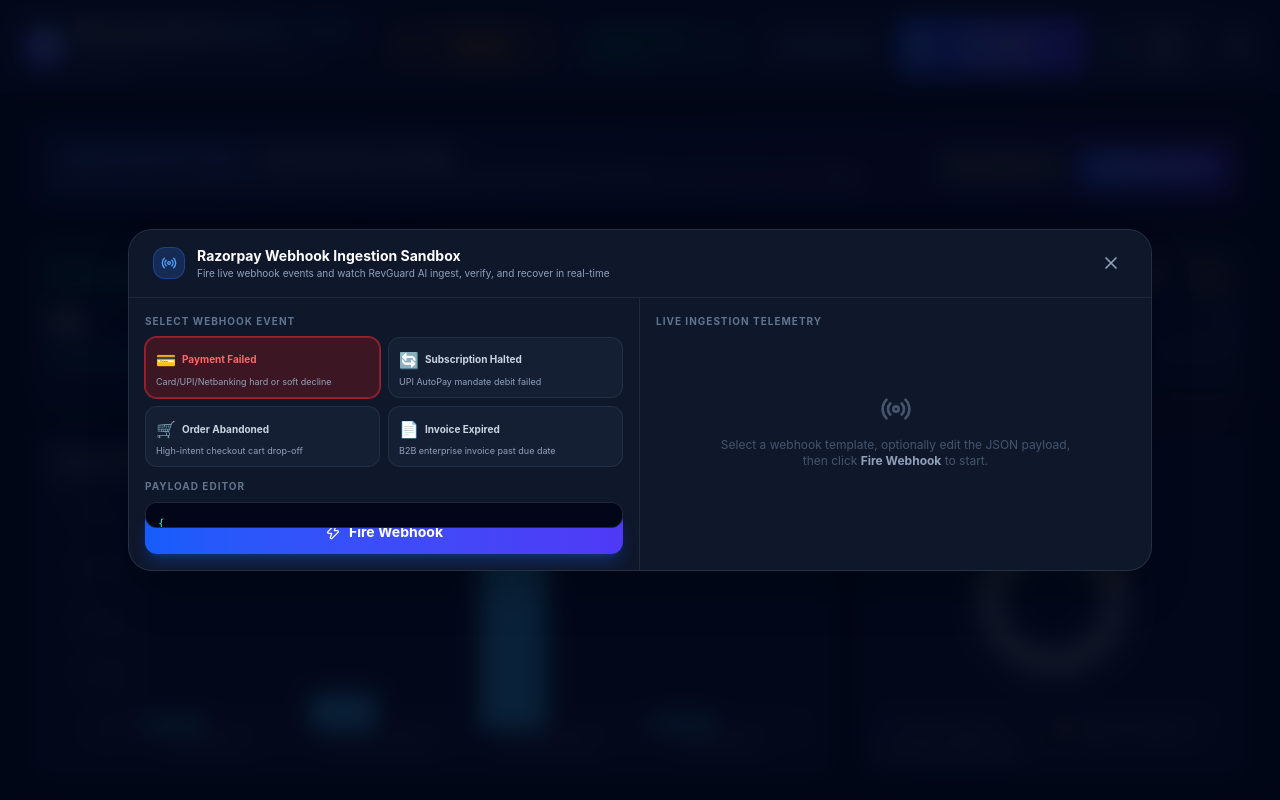
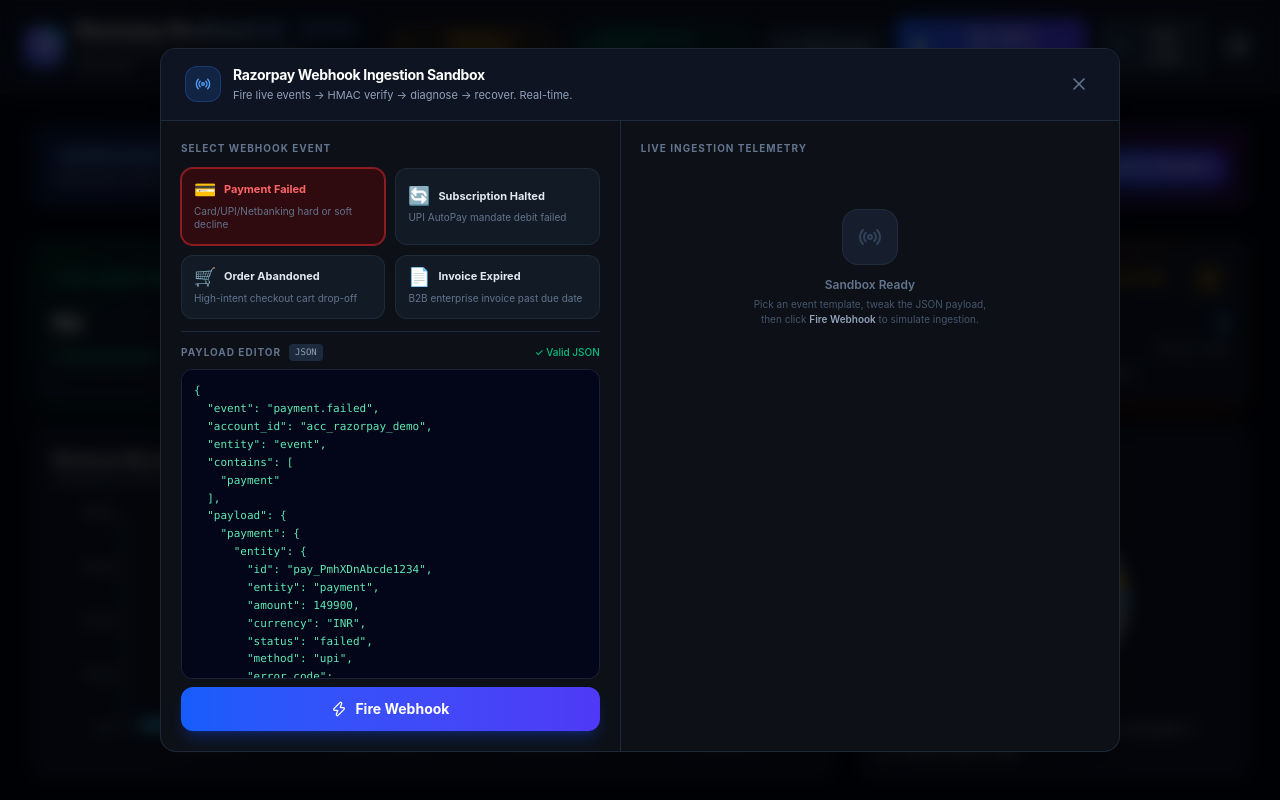
Before and after one commit to Arpitm544/Ai_-Revenue_recover, a React (Vite) app: page / in a window 1280 px wide. Both pictures are taken after a click on the button "Webhooks". Shown: the top 800 px of the page. Built offline with nearby package versions, Linux system fonts and the light colour scheme.

Commit message:
fix: redesign Webhook Sandbox modal layout — proper JSON editor height, two-panel layout, polished telemetry

```diff
--- a/src/components/WebhookSandboxModal.tsx
+++ b/src/components/WebhookSandboxModal.tsx
@@ -11,52 +11,52 @@ interface WebhookSandboxModalProps {
   onInjectCase: (newCase: RecoveryCase) => void;
 }
 
-const COLOR_MAP: Record<string, { badge: string; ring: string; text: string; glow: string }> = {
-  red:    { badge: 'bg-red-900/40 border-red-500/40 text-red-300',     ring: 'ring-red-500/60',    text: 'text-red-400',    glow: 'shadow-red-500/20' },
-  amber:  { badge: 'bg-amber-900/40 border-amber-500/40 text-amber-300', ring: 'ring-amber-500/60', text: 'text-amber-400',  glow: 'shadow-amber-500/20' },
-  orange: { badge: 'bg-orange-900/40 border-orange-500/40 text-orange-300', ring: 'ring-orange-500/60', text: 'text-orange-400', glow: 'shadow-orange-500/20' },
-  purple: { badge: 'bg-purple-900/40 border-purple-500/40 text-purple-300', ring: 'ring-purple-500/60', text: 'text-purple-400', glow: 'shadow-purple-500/20' },
+const COLOR_MAP: Record<string, { badge: string; ring: string; text: string; dot: string }> = {
+  red:    { badge: 'bg-red-950/60 border-red-500/50 text-red-200',       ring: 'ring-red-500/50',    text: 'text-red-400',    dot: 'bg-red-400' },
+  amber:  { badge: 'bg-amber-950/60 border-amber-500/50 text-amber-200', ring: 'ring-amber-500/50',  text: 'text-amber-400',  dot: 'bg-amber-400' },
+  orange: { badge: 'bg-orange-950/60 border-orange-500/50 text-orange-200', ring: 'ring-orange-500/50', text: 'text-orange-400', dot: 'bg-orange-400' },
+  purple: { badge: 'bg-purple-950/60 border-purple-500/50 text-purple-200', ring: 'ring-purple-500/50', text: 'text-purple-400', dot: 'bg-purple-400' },
 };
 
-function StepRow({ step, visible }: { step: WebhookStep; visible: boolean }) {
+const EVENT_COLORS: Record<string, string> = {
+  'payment.failed':      'bg-red-900/40 text-red-300 border-red-700/50',
+  'subscription.halted': 'bg-amber-900/40 text-amber-300 border-amber-700/50',
+  'order.abandoned':     'bg-orange-900/40 text-orange-300 border-orange-700/50',
+  'invoice.expired':     'bg-purple-900/40 text-purple-300 border-purple-700/50',
+};
+
+function StepRow({ step }: { step: WebhookStep }) {
   return (
-    <div className={`flex items-start gap-3 transition-all duration-300 ${visible ? 'opacity-100 translate-x-0' : 'opacity-0 -translate-x-4'}`}>
-      <div className={`mt-0.5 w-5 h-5 rounded-full flex items-center justify-center shrink-0 ${step.status === 'OK' ? 'bg-emerald-500/20 border border-emerald-500/60' : 'bg-red-500/20 border border-red-500/60'}`}>
+    <div className="flex items-start gap-3 animate-[fadeInLeft_0.3s_ease_forwards]">
+      <div className={`mt-0.5 w-5 h-5 rounded-full flex items-center justify-center shrink-0 border ${step.status === 'OK' ? 'bg-emerald-500/20 border-emerald-500/60' : 'bg-red-500/20 border-red-500/60'}`}>
         {step.status === 'OK'
           ? <CheckCircle2 className="w-3 h-3 text-emerald-400" />
           : <AlertTriangle className="w-3 h-3 text-red-400" />}
       </div>
       <div className="flex-1 min-w-0">
         <div className="flex items-center justify-between gap-2">
-          <span className="text-xs font-semibold text-white">{step.label}</span>
-          <span className="text-[10px] text-slate-500 shrink-0">{step.durationMs}ms</span>
+          <span className="text-xs font-semibold text-slate-100">{step.label}</span>
+          <span className="text-[10px] text-slate-500 font-mono shrink-0">{step.durationMs}ms</span>
         </div>
-        <p className="text-[10px] text-slate-400 font-mono truncate">{step.detail}</p>
+        <p className="text-[10px] text-slate-400 font-mono truncate mt-0.5">{step.detail}</p>
       </div>
     </div>
   );
 }
 
 function LogBadge({ log }: { log: WebhookIngestionLog }) {
-  const eventColors: Record<string, string> = {
-    'payment.failed':      'bg-red-900/40 text-red-300 border-red-700/40',
-    'subscription.halted': 'bg-amber-900/40 text-amber-300 border-amber-700/40',
-    'order.abandoned':     'bg-orange-900/40 text-orange-300 border-orange-700/40',
-    'invoice.expired':     'bg-purple-900/40 text-purple-300 border-purple-700/40',
-  };
   return (
-    <div className="p-3 bg-slate-800/60 border border-slate-700/50 rounded-xl space-y-1.5">
-      <div className="flex items-center justify-between">
-        <span className={`text-[10px] font-bold px-2 py-0.5 rounded-md border ${eventColors[log.event] ?? 'bg-slate-700 text-slate-300'}`}>
+    <div className="p-3 bg-slate-800/50 border border-slate-700/40 rounded-xl space-y-1.5 hover:bg-slate-800 transition-colors">
+      <div className="flex items-center justify-between gap-2">
+        <span className={`text-[9px] font-bold px-2 py-0.5 rounded-full border ${EVENT_COLORS[log.event] ?? 'bg-slate-700 text-slate-300'}`}>
           {log.event}
         </span>
-        <span className="text-[10px] text-slate-500 font-mono">{log.processingMs}ms</span>
+        <span className="text-[10px] text-emerald-400 font-bold">₹{log.amountINR.toLocaleString('en-IN')}</span>
       </div>
       <div className="flex items-center justify-between">
         <span className="text-xs text-white font-medium truncate">{log.parsedCustomerName}</span>
-        <span className="text-xs text-emerald-400 font-bold shrink-0">₹{log.amountINR.toLocaleString('en-IN')}</span>
+        <span className="text-[10px] text-slate-500 font-mono">{log.processingMs}ms</span>
       </div>
-      <p className="text-[10px] text-slate-400 font-mono">{log.eventId}</p>
     </div>
   );
 }
@@ -88,6 +88,8 @@ export const WebhookSandboxModal: React.FC<WebhookSandboxModalProps> = ({
     setParseError('');
     setActiveLog(null);
     setVisibleSteps(0);
+    if (stepsInterval.current) clearInterval(stepsInterval.current);
+    setIsFiring(false);
   };
 
   const handlePayloadChange = (val: string) => {
@@ -96,7 +98,7 @@ export const WebhookSandboxModal: React.FC<WebhookSandboxModalProps> = ({
       JSON.parse(val);
       setParseError('');
     } catch {
-      setParseError('Invalid JSON — please fix before firing');
+      setParseError('Invalid JSON');
     }
   };
 
@@ -119,166 +121,192 @@ export const WebhookSandboxModal: React.FC<WebhookSandboxModalProps> = ({
         setLogs(webhookService.getLogs());
         onInjectCase(recoveryCase);
       }
-    }, 280);
+    }, 300);
   };
 
   if (!isOpen) return null;
 
+  const c = COLOR_MAP[selectedTemplate.color] ?? COLOR_MAP['red'];
+
   return (
-    <div className="fixed inset-0 z-50 flex items-center justify-center p-4 bg-slate-950/85 backdrop-blur-md">
-      <div className="relative w-full max-w-5xl bg-slate-900 border border-slate-700/60 rounded-3xl shadow-2xl flex flex-col overflow-hidden max-h-[92vh]">
-        {/* Header */}
-        <div className="flex items-center justify-between px-6 py-4 border-b border-slate-800 bg-slate-900/80 shrink-0">
+    <div className="fixed inset-0 z-50 flex items-center justify-center p-4 bg-black/75 backdrop-blur-sm">
+      <div
+        className="relative w-full bg-[#0d1117] border border-slate-700/50 rounded-2xl shadow-2xl overflow-hidden"
+        style={{ maxWidth: '960px', height: '88vh', display: 'flex', flexDirection: 'column' }}
+      >
+        {/* ── Header ── */}
+        <div className="flex items-center justify-between px-6 py-4 border-b border-slate-800 shrink-0 bg-slate-900/60">
           <div className="flex items-center gap-3">
-            <div className="w-8 h-8 rounded-xl bg-blue-500/20 border border-blue-500/30 flex items-center justify-center">
+            <div className="w-9 h-9 rounded-xl bg-blue-500/15 border border-blue-500/25 flex items-center justify-center">
               <Radio className="w-4 h-4 text-blue-400" />
             </div>
             <div>
-              <h2 className="text-sm font-bold text-white">Razorpay Webhook Ingestion Sandbox</h2>
-              <p className="text-[10px] text-slate-400">Fire live webhook events and watch RevGuard AI ingest, verify, and recover in real-time</p>
+              <h2 className="text-sm font-bold text-white tracking-tight">Razorpay Webhook Ingestion Sandbox</h2>
+              <p className="text-[11px] text-slate-400 mt-0.5">Fire live events → HMAC verify → diagnose → recover. Real-time.</p>
             </div>
           </div>
-          <button onClick={onClose} className="p-1.5 text-slate-400 hover:text-white hover:bg-slate-800 rounded-lg transition-all cursor-pointer">
+          <button onClick={onClose} className="p-1.5 text-slate-500 hover:text-white hover:bg-slate-800 rounded-lg transition-all cursor-pointer">
             <X className="w-5 h-5" />
           </button>
         </div>
 
-        {/* Body */}
+        {/* ── Body (two columns) ── */}
         <div className="flex flex-1 overflow-hidden min-h-0">
-          {/* Left: Template Picker + JSON Editor */}
-          <div className="w-1/2 flex flex-col border-r border-slate-800 overflow-hidden">
-            {/* Event Templates */}
-            <div className="px-4 pt-4 pb-3 space-y-2 shrink-0">
-              <p className="text-[10px] font-bold uppercase tracking-widest text-slate-500">Select Webhook Event</p>
-              <div className="grid grid-cols-2 gap-2">
+
+          {/* ── LEFT PANEL ── */}
+          <div className="flex flex-col border-r border-slate-800" style={{ width: '48%' }}>
+
+            {/* Event Template Picker */}
+            <div className="px-5 pt-5 pb-3 shrink-0">
+              <p className="text-[10px] font-bold uppercase tracking-widest text-slate-500 mb-3">Select Webhook Event</p>
+              <div className="grid grid-cols-2 gap-2.5">
                 {templates.map((t) => {
-                  const c = COLOR_MAP[t.color] ?? COLOR_MAP['red'];
+                  const tc = COLOR_MAP[t.color] ?? COLOR_MAP['red'];
                   const active = selectedTemplate.event === t.event;
                   return (
                     <button
                       key={t.event}
                       onClick={() => handleSelectTemplate(t)}
-                      className={`p-2.5 rounded-xl border text-left transition-all cursor-pointer ${active ? `${c.badge} ring-1 ${c.ring}` : 'bg-slate-800/50 border-slate-700/50 hover:bg-slate-800'}`}
+                      className={`p-3 rounded-xl border text-left transition-all duration-150 cursor-pointer ${
+                        active
+                          ? `${tc.badge} ring-1 ${tc.ring}`
+                          : 'bg-slate-800/40 border-slate-700/40 hover:bg-slate-800 hover:border-slate-600/60'
+                      }`}
                     >
-                      <div className="flex items-center gap-1.5 mb-1">
-                        <span className="text-base">{t.icon}</span>
-                        <span className={`text-[10px] font-bold ${active ? c.text : 'text-slate-300'}`}>{t.label}</span>
+                      <div className="flex items-center gap-2 mb-1.5">
+                        <span className="text-lg leading-none">{t.icon}</span>
+                        <span className={`text-[11px] font-bold leading-tight ${active ? tc.text : 'text-slate-200'}`}>{t.label}</span>
                       </div>
-                      <p className="text-[9px] text-slate-400 leading-tight">{t.description}</p>
+                      <p className="text-[10px] text-slate-500 leading-snug">{t.description}</p>
                     </button>
                   );
                 })}
               </div>
             </div>
 
-            {/* JSON Editor */}
-            <div className="flex-1 px-4 pb-4 flex flex-col min-h-0 space-y-2">
-              <div className="flex items-center justify-between">
+            {/* Divider */}
+            <div className="mx-5 border-t border-slate-800 shrink-0" />
+
+            {/* Payload Editor — fills remaining height */}
+            <div className="flex flex-col flex-1 px-5 pt-3 pb-5 min-h-0 gap-2">
+              <div className="flex items-center justify-between shrink-0">
+                <div className="flex items-center gap-2">
                   <p className="text-[10px] font-bold uppercase tracking-widest text-slate-500">Payload Editor</p>
-                {parseError && (
-                  <span className="text-[10px] text-red-400 font-medium">{parseError}</span>
-                )}
+                  <span className="text-[9px] px-1.5 py-0.5 rounded bg-slate-800 text-slate-400 font-mono">JSON</span>
                 </div>
-              <div className="flex-1 relative min-h-0">
+                {parseError
+                  ? <span className="text-[10px] text-red-400 font-medium flex items-center gap-1"><AlertTriangle className="w-3 h-3" />{parseError}</span>
+                  : <span className="text-[10px] text-emerald-500 font-medium">✓ Valid JSON</span>
+                }
+              </div>
+
+              {/* Textarea fills remaining space */}
               <textarea
-                  className="absolute inset-0 w-full h-full resize-none bg-slate-950 border border-slate-700/60 rounded-xl p-3 text-[11px] text-emerald-300 font-mono focus:outline-none focus:ring-1 focus:ring-blue-500/60 leading-relaxed"
+                className="flex-1 resize-none bg-slate-950 border border-slate-700/50 rounded-xl p-3 text-[11px] text-emerald-300 font-mono focus:outline-none focus:ring-1 focus:ring-blue-500/50 leading-relaxed min-h-0"
                 value={editedPayload}
                 onChange={(e) => handlePayloadChange(e.target.value)}
                 spellCheck={false}
               />
-              </div>
 
-              {/* Fire Button */}
+              {/* Fire Webhook Button */}
               <button
                 onClick={handleFireWebhook}
                 disabled={!!parseError || isFiring}
-                className={`w-full py-3 rounded-xl font-bold text-sm flex items-center justify-center gap-2 transition-all cursor-pointer
-                  ${parseError || isFiring
-                    ? 'bg-slate-700 text-slate-500 cursor-not-allowed'
-                    : 'bg-gradient-to-r from-blue-600 to-indigo-600 hover:from-blue-500 hover:to-indigo-500 text-white shadow-lg shadow-blue-600/30 hover:shadow-blue-500/40'
+                className={`shrink-0 w-full py-3 rounded-xl font-bold text-sm flex items-center justify-center gap-2 transition-all cursor-pointer ${
+                  parseError || isFiring
+                    ? 'bg-slate-800 text-slate-500 cursor-not-allowed border border-slate-700'
+                    : 'bg-gradient-to-r from-blue-600 to-indigo-600 hover:from-blue-500 hover:to-indigo-500 text-white shadow-lg shadow-blue-700/30'
                 }`}
               >
-                {isFiring ? (
-                  <><div className="w-4 h-4 border-2 border-white/30 border-t-white rounded-full animate-spin" /> Processing…</>
-                ) : (
-                  <><Zap className="w-4 h-4" /> Fire Webhook</>
-                )}
+                {isFiring
+                  ? <><div className="w-4 h-4 border-2 border-white/30 border-t-white rounded-full animate-spin" /> Ingesting…</>
+                  : <><Zap className="w-4 h-4" /> Fire Webhook</>
+                }
               </button>
             </div>
           </div>
 
-          {/* Right: Telemetry + Logs */}
-          <div className="w-1/2 flex flex-col overflow-hidden">
-            {/* Live Telemetry Panel */}
-            <div className="flex-1 px-4 pt-4 overflow-y-auto min-h-0 space-y-4">
-              <p className="text-[10px] font-bold uppercase tracking-widest text-slate-500 shrink-0">Live Ingestion Telemetry</p>
+          {/* ── RIGHT PANEL ── */}
+          <div className="flex flex-col flex-1 overflow-hidden min-h-0">
 
-              {/* Steps */}
+            {/* Telemetry area — scrollable */}
+            <div className="flex-1 overflow-y-auto px-5 pt-5 pb-3 space-y-4 min-h-0">
+              <div className="flex items-center justify-between shrink-0">
+                <p className="text-[10px] font-bold uppercase tracking-widest text-slate-500">Live Ingestion Telemetry</p>
+                {isFiring && (
+                  <span className="text-[10px] text-blue-400 font-semibold animate-pulse flex items-center gap-1">
+                    <div className="w-1.5 h-1.5 rounded-full bg-blue-400 animate-ping" /> Processing
+                  </span>
+                )}
+              </div>
+
+              {/* Active Steps Panel */}
               {(isFiring || activeLog) && (
-                <div className="bg-slate-950/60 border border-slate-800 rounded-2xl p-4 space-y-3">
-                  <div className="flex items-center gap-2 mb-1">
-                    <div className={`w-2 h-2 rounded-full ${isFiring ? 'bg-blue-400 animate-pulse' : 'bg-emerald-400'}`} />
+                <div className="bg-slate-950/70 border border-slate-700/40 rounded-xl p-4 space-y-3">
+                  <div className="flex items-center gap-2">
+                    <div className={`w-2 h-2 rounded-full shrink-0 ${isFiring ? 'bg-blue-400 animate-pulse' : 'bg-emerald-400'}`} />
                     <span className="text-[10px] font-bold text-slate-300 uppercase tracking-widest">
                       {isFiring ? 'Ingesting…' : `Completed in ${activeLog?.processingMs}ms`}
                     </span>
                   </div>
                   <div className="space-y-3">
                     {(activeLog?.steps ?? []).slice(0, visibleSteps).map((step) => (
-                      <StepRow key={step.step} step={step} visible={true} />
+                      <StepRow key={step.step} step={step} />
                     ))}
                   </div>
                 </div>
               )}
 
-              {/* Success Summary */}
+              {/* Success Summary Card */}
               {activeLog && !isFiring && (
-                <div className="bg-emerald-900/20 border border-emerald-500/30 rounded-2xl p-4 space-y-3">
+                <div className="bg-emerald-950/30 border border-emerald-500/25 rounded-xl p-4 space-y-3">
                   <div className="flex items-center gap-2">
-                    <CheckCircle2 className="w-4 h-4 text-emerald-400" />
+                    <CheckCircle2 className="w-4 h-4 text-emerald-400 shrink-0" />
                     <span className="text-xs font-bold text-emerald-300">Case Injected into Recovery Ledger</span>
                   </div>
-                  <div className="grid grid-cols-2 gap-2 text-[10px]">
-                    <div className="space-y-0.5">
-                      <p className="text-slate-500 uppercase tracking-wider">Customer</p>
-                      <p className="text-white font-semibold">{activeLog.parsedCustomerName}</p>
+                  <div className="grid grid-cols-2 gap-x-4 gap-y-2.5 text-[11px]">
+                    {[
+                      { label: 'Customer', value: activeLog.parsedCustomerName, cls: 'text-white font-semibold' },
+                      { label: 'Amount at Risk', value: `₹${activeLog.amountINR.toLocaleString('en-IN')}`, cls: 'text-emerald-400 font-bold' },
+                      { label: 'Risk Vector', value: activeLog.diagnosedVector, cls: 'text-white' },
+                      { label: 'Intervention', value: activeLog.interventionType, cls: 'text-blue-400' },
+                      { label: 'Event ID', value: activeLog.eventId, cls: 'text-slate-400 font-mono text-[10px]' },
+                      { label: 'HMAC Sig', value: activeLog.signatureValid ? '✓ Verified' : '✗ Invalid', cls: activeLog.signatureValid ? 'text-emerald-400' : 'text-red-400' },
+                    ].map(({ label, value, cls }) => (
+                      <div key={label} className="space-y-0.5">
+                        <p className="text-[9px] uppercase tracking-wider text-slate-600">{label}</p>
+                        <p className={`truncate ${cls}`}>{value}</p>
                       </div>
-                    <div className="space-y-0.5">
-                      <p className="text-slate-500 uppercase tracking-wider">Amount at Risk</p>
-                      <p className="text-emerald-400 font-bold">₹{activeLog.amountINR.toLocaleString('en-IN')}</p>
+                    ))}
                   </div>
-                    <div className="space-y-0.5">
-                      <p className="text-slate-500 uppercase tracking-wider">Vector</p>
-                      <p className="text-white font-semibold">{activeLog.diagnosedVector}</p>
-                    </div>
-                    <div className="space-y-0.5">
-                      <p className="text-slate-500 uppercase tracking-wider">Intervention</p>
-                      <p className="text-blue-400 font-semibold">{activeLog.interventionType}</p>
-                    </div>
-                    <div className="col-span-2 space-y-0.5">
-                      <p className="text-slate-500 uppercase tracking-wider">HMAC Signature</p>
-                      <p className="text-slate-300 font-mono text-[9px] truncate">{activeLog.signatureValid ? '✓ Valid' : '✗ Invalid'}</p>
-                    </div>
-                  </div>
-                  <div className="flex items-center gap-1.5 pt-1">
-                    <Shield className="w-3 h-3 text-blue-400" />
-                    <span className="text-[10px] text-blue-300">RBI/DPDP Compliance: Cleared</span>
+                  <div className="flex items-center gap-1.5 pt-1 border-t border-emerald-500/10">
+                    <Shield className="w-3 h-3 text-blue-400 shrink-0" />
+                    <span className="text-[10px] text-blue-300">RBI/DPDP Compliance Cleared · DND respected · Touchpoints within limits</span>
                   </div>
                 </div>
               )}
 
+              {/* Empty state */}
               {!isFiring && !activeLog && (
-                <div className="flex flex-col items-center justify-center py-12 space-y-3 text-slate-600">
-                  <Radio className="w-8 h-8" />
-                  <p className="text-xs text-center">Select a webhook template, optionally edit the JSON payload,<br />then click <strong className="text-slate-400">Fire Webhook</strong> to start.</p>
+                <div className="flex flex-col items-center justify-center h-48 space-y-3 text-slate-700">
+                  <div className="w-14 h-14 rounded-2xl bg-slate-800/60 border border-slate-700/40 flex items-center justify-center">
+                    <Radio className="w-6 h-6" />
+                  </div>
+                  <div className="text-center space-y-1">
+                    <p className="text-xs font-semibold text-slate-500">Sandbox Ready</p>
+                    <p className="text-[10px] text-slate-600 max-w-xs">Pick an event template, tweak the JSON payload,<br /> then click <span className="text-slate-400 font-semibold">Fire Webhook</span> to simulate ingestion.</p>
+                  </div>
                 </div>
               )}
             </div>
 
-            {/* Ingestion History Log */}
+            {/* Ingestion History — fixed at bottom */}
             {logs.length > 0 && (
-              <div className="px-4 pb-4 border-t border-slate-800 pt-3 shrink-0">
-                <p className="text-[10px] font-bold uppercase tracking-widest text-slate-500 mb-2">Ingestion History ({logs.length})</p>
-                <div className="space-y-2 max-h-36 overflow-y-auto pr-1 custom-scrollbar">
+              <div className="shrink-0 border-t border-slate-800 px-5 py-3">
+                <p className="text-[10px] font-bold uppercase tracking-widest text-slate-500 mb-2">
+                  Ingestion History <span className="text-slate-600">({logs.length})</span>
+                </p>
+                <div className="space-y-2 max-h-40 overflow-y-auto pr-1">
                   {logs.map((log) => (
                     <LogBadge key={log.id} log={log} />
                   ))}
```
Lines whose indentation alone changed are shown as unchanged.
